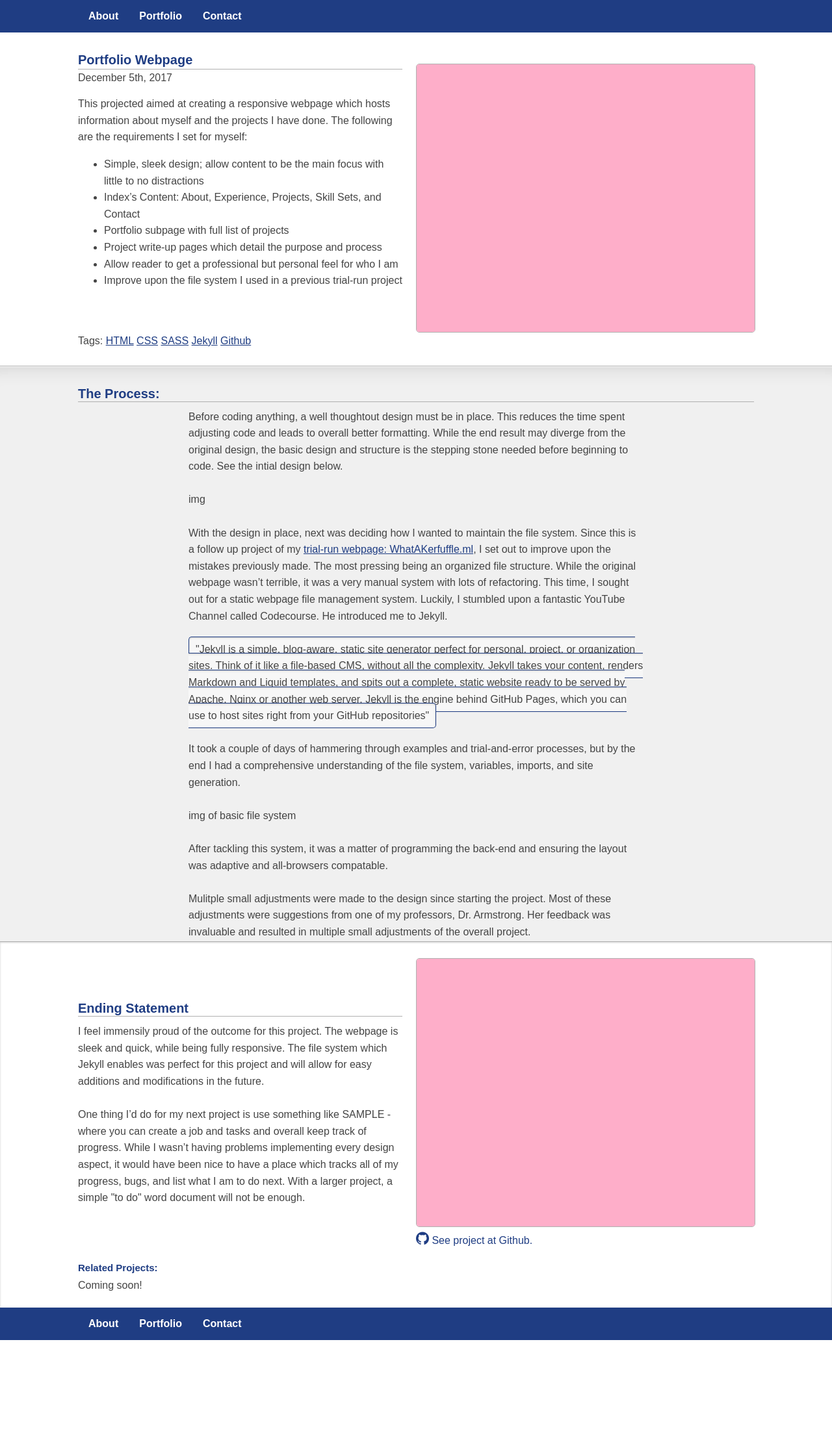
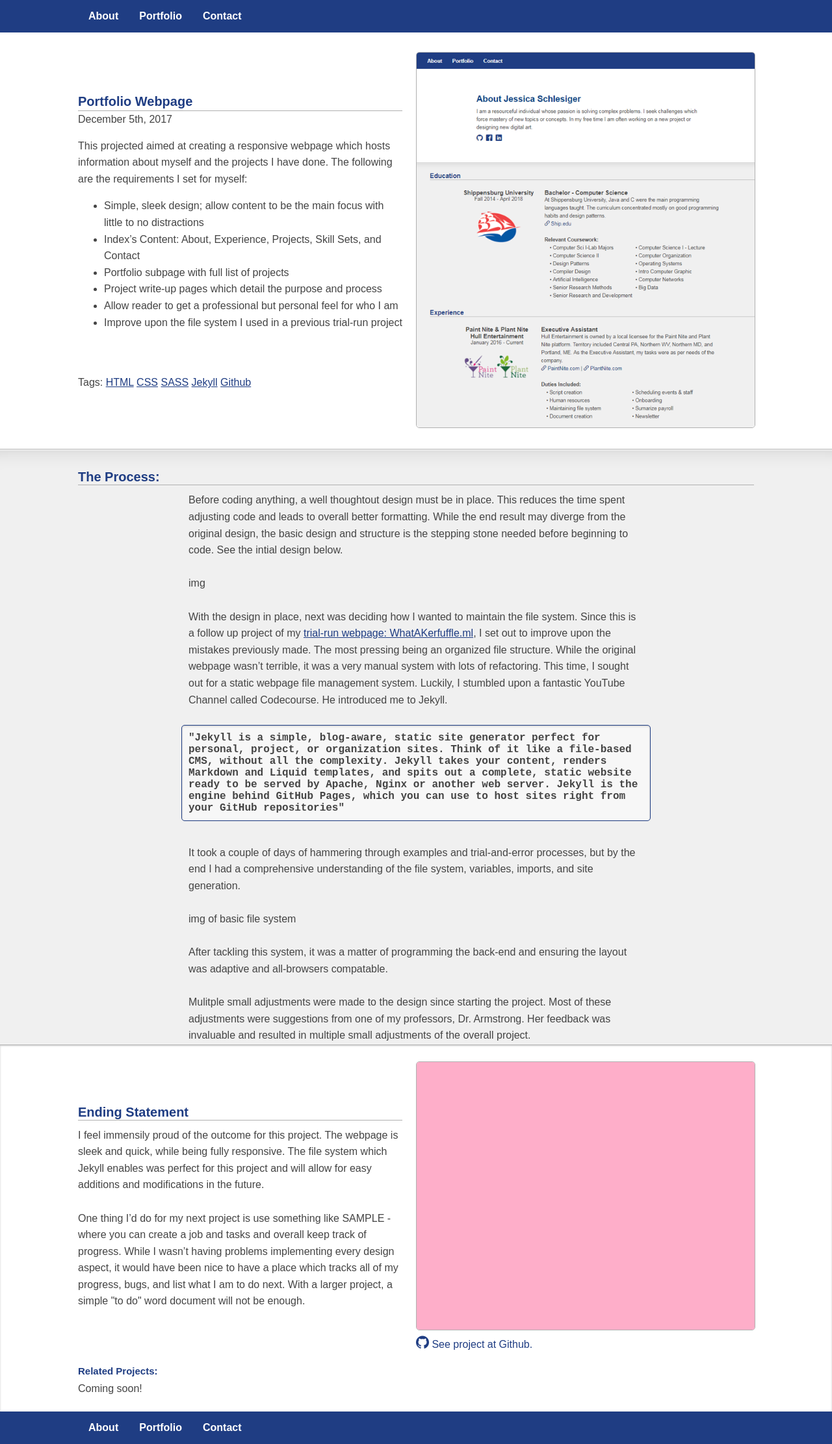
Before and after one commit to schlesigerjess/JessicaSchlesiger.github.io, a Jekyll site: the page built from _portfolio/portfolio-webpage.html, in a window 1280 px wide. Shown: the whole page at 65% size. Built offline with Jekyll 4.4.1, drawn with Linux system fonts in a browser that asks for light colours; nearby versions of some CDN libraries; some web fonts are replaced; before the commit the page ends 2063 px from its top, so only the background shows below that.

Commit message:
Mostly text fixes

```diff
--- a/_portfolio/google-calendar-script.html
+++ b/_portfolio/google-calendar-script.html
@@ -17,8 +17,8 @@ abstract: "During my employment at Hull Entertainment with Paint Nite and Plant
 The project is modified from the customized version to act as a free to use script for anyone to use."
 
 end-left: |
- Overall, this project was highly sucessful. The version for the company cut down hundreds of hours spent synconizing events, and garunteed the data between the portal and our Google Calendar was up to date. <br><br>
- This project introduced me to Google's API. Google's API writeup is fantastic, and I highly reccomend utilizing the <a href="https://developers.google.com/apps-script/reference/spreadsheet/" target="_blank" rel="noopener">Spreadsheet API</a> and <a href="https://developers.google.com/apps-script/reference/calendar/" target="_blank" rel="noopener">Google Calendar API</a> pages as references for all the methods used. Also, applications do have some limitations on quotas such as a runtime of six minutes and frequency of queries. Due to this limitation, the script required a X second delay after every Xth event updated. <a href="https://developers.google.com/apps-script/guides/services/quotas" target="_blank" rel="noopener">See the list of Google's Service Quotas for more details.</a>"
+ Overall, this project was highly successful. The version for the company cut down hundreds of hours spent synchronizing events, and guaranteed the data between the portal and our Google Calendar was up to date.<br><br>
+ This project introduced me to Google's API. Google's API write up is fantastic, and I highly recommend utilizing the <a href="https://developers.google.com/apps-script/reference/spreadsheet/" target="_blank" rel="noopener">Spreadsheet API</a> and <a href="https://developers.google.com/apps-script/reference/calendar/" target="_blank" rel="noopener">Google Calendar API</a> pages as references for all the methods used. Also, applications do have some limitations on quotas such as a runtime of six minutes and frequency of queries. Due to this limitation, the script required a 4 second delay after every 5th event updated. <a href="https://developers.google.com/apps-script/guides/services/quotas" target="_blank" rel="noopener">See the list of Google's Service Quotas for more details.</a>
 
 end-right: <img width="100%" src="/assets/img/project/google-cal-script/cal.png" alt="Sample Image"><br><br><a href="https://github.com/schlesigerjess/Spreadsheet-To-Google-Calendar" alt="{{ link.icon }}" target="_blank" rel="noopener"><b class="icon-github"></b> See full source and setup instructions at Github.</a>
 
@@ -133,4 +133,4 @@ function checkDate(date, string) {
 }
 {% endhighlight %}
 
-<p>Surprisingly, the hardest part was parsing the date information. Since the user had the liberty of using either a duration or end time, the method needed mulitple checks in place to handle the options. In addition, parsing a date from a string can be unreliable should it be formatted incorrectly or with a spelling error, and thus each date required a validity check. In the end, the method does account for any user error, but addmittingly is sensitive to the information given to it.</p><br><br>
+<p>Surprisingly, the hardest part was parsing the date information. Since the user had the liberty of using either a duration or end time, the method needed multiple checks in place to handle the options. In addition, parsing a date from a string can be unreliable should it be formatted incorrectly or with a spelling error, and thus each date required a validity check. In the end, the method does account for any user error, but admittingly is sensitive to the information given to it.</p><br><br>
--- a/_portfolio/phoenix-atari-2600.html
+++ b/_portfolio/phoenix-atari-2600.html
@@ -15,7 +15,7 @@ abstract: "For my Introduction To Computer Graphics course, I was tasked with re
 	<li>Interactive
 	<li>Likiness
 </ul>
-I chose to recreate Phoenix - a famous retro arcade game which has similarities to Space Invadors and Galaga."
+I chose to recreate Phoenix - a famous retro arcade game which has similarities to Space Invaders and Galaga."
 
 end-left: "As the first large project in OpenGL, this was a major accomplishment. The final project was more than the professor expected and granted a bonus of 10 points. While this project was successful, I do feel some aspects could have been better planned. With better planning for the pause function, it would have saved me grief when coding the idle function and hit recognition. <br><br>
 
--- a/_portfolio/portfolio-webpage.html
+++ b/_portfolio/portfolio-webpage.html
@@ -4,7 +4,7 @@ title: Portfolio Webpage
 projectFolder: portfolio-webpage
 description: Recreation of the Atari arcade game Phenoix using OpenGL and C for my Intro To Computer Graphics project.
 dated: 2017-12-05
-img: filler.jpg
+img: finishedPage.png
 tag: [HTML, CSS, SASS, Jekyll, Github]
 
 abstract: "This projected aimed at creating a responsive webpage which hosts information about myself and the projects I have done. The following are the requirements I set for myself:
@@ -31,9 +31,9 @@ end-right: <img width="100%" src="/assets/img/project/portfolio-webpage/filler.j
 
 With the design in place, next was deciding how I wanted to maintain the file system. Since this is a follow up project of my <a href="#">trial-run	webpage: WhatAKerfuffle.ml</a>, I set out to improve upon the mistakes previously made. The most pressing being an organized file structure. While the original webpage wasn’t terrible, it was a very manual system with lots of refactoring. This time, I sought out for a static webpage file management system. Luckily, I stumbled upon a fantastic YouTube Channel called Codecourse. He introduced me to Jekyll.</p><br><br>
 
-<quote>
+<div class="quote">
 "Jekyll is a simple, blog-aware, static site generator perfect for personal, project, or organization sites. Think of it like a file-based CMS, without all the complexity. Jekyll takes your content, renders Markdown and Liquid templates, and spits out a complete, static website ready to be served by Apache, Nginx or another web server. Jekyll is the engine behind GitHub Pages, which you can use to host sites right from your GitHub repositories"
-</quote><br><br>
+</div><br><br>
 
 <p>It took a couple of days of hammering through examples and trial-and-error processes, but by the end I had a comprehensive understanding of the file system, variables, imports, and site generation.<br><br>
 
--- a/assets/css/2-base/_syntax.sass
+++ b/assets/css/2-base/_syntax.sass
@@ -9,7 +9,7 @@
 	pre
 		margin: 0
 		max-width: 700px
-		padding: 2% 2% 0px 2%
+		padding: 2%
 	pre::-webkit-scrollbar-track
 		border-radius: 5px
 		-webkit-box-shadow: inset 0 0 6px rgba(0,0,0,0.3)
--- a/assets/css/3-sections/project/_body.sass
+++ b/assets/css/3-sections/project/_body.sass
@@ -1,10 +1,14 @@
-quote
+.quote
+	max-width: 700px
+	margin: 0 auto
 	padding: 10px !important
 	border: 1px solid $mainAccent
 	box-shadow: inset 0px 1px 3px 0px rgba(0, 0, 0, 0.2)
 	border-radius: 5px
 	background-color: #f7f7f7
 	width: 100%
+	font-family: courier new
+	font-weight: bold
 .project-body-bar
 	@include grayBoxShade
 .project-body
```
Also changed, not shown: _portfolio/digital-art.html (+4 -4 lines), assets/img/project/NEAT-neural-network/filler.jpg (added), assets/img/project/portfolio-webpage/finishedPage.png (added), assets/img/project/what-a-kerfuffle/filler.jpg (added), 1 other file.
